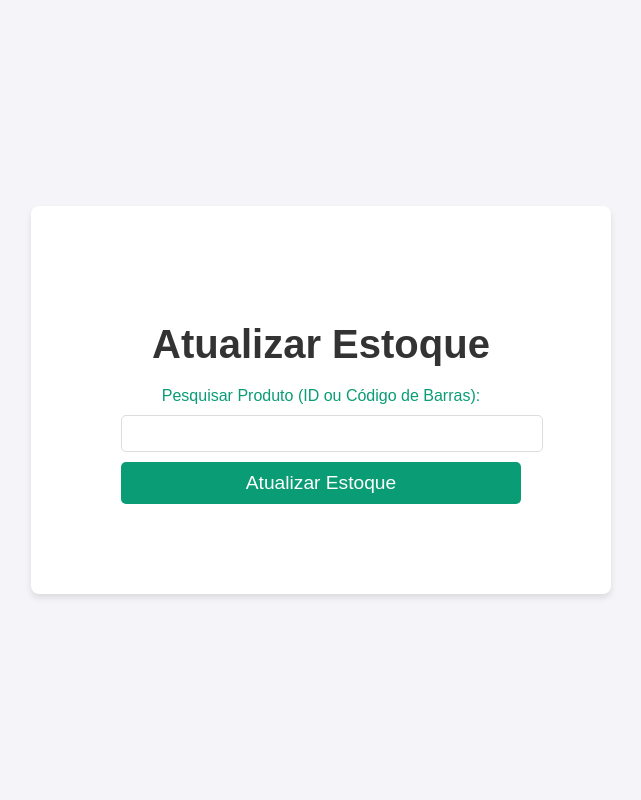
After one commit to NilsonAbrantes/SimaoFarma, a Django app: page /atualizar_estoque/ in a window 1280 px wide. The commit adds this page. Shown: the whole page, without its empty margins (319-960 px from the left). Run offline with Django 5.2, Linux system fonts and the light colour scheme.

Commit message:
atualizar esoque

```diff
--- a/farmacia/vendas/templates/html/home.html
+++ b/farmacia/vendas/templates/html/home.html
@@ -78,6 +78,7 @@
       <a href="{% url 'cadastrar_produto' %}">Cadastrar Produto</a>
       <a href="{% url 'realizar_venda' %}">Realizar Venda</a>
       <a href="{% url 'relatorio_vendas' %}">Relatórios de Vendas</a>
+      <li><a href="{% url 'atualizar_estoque' %}">Atualizar Estoque</a></li>
     </div>
   </div>
 </body>
--- /dev/null
+++ b/farmacia/vendas/templates/html/produtos/atualizar_estoque.html
@@ -0,0 +1,130 @@
+<!DOCTYPE html>
+<html lang="pt-br">
+
+<head>
+  <meta charset="UTF-8">
+  <meta name="viewport" content="width=device-width, initial-scale=1.0">
+  <title>Atualizar Estoque - Farmácia</title>
+  <!-- Link para carregar Font Awesome -->
+  <link rel="stylesheet" href="https://cdnjs.cloudflare.com/ajax/libs/font-awesome/6.7.2/css/all.min.css" integrity="sha512-Evv84Mr4kqVGRNSgIGL/F/aIDqQb7xQ2vcrdIwxfjThSH8CSR7PBEakCr51Ck+w+/U6swU2Im1vVX0SVk9ABhg==" crossorigin="anonymous" referrerpolicy="no-referrer" />
+  <style>
+    body {
+      font-family: Arial, sans-serif;
+      display: flex;
+      justify-content: center;
+      align-items: center;
+      height: 100vh;
+      margin: 0;
+      background-color: #f4f4f9;
+      color: #0a9c74;
+    }
+
+    .container {
+      text-align: center;
+      width: 400px;
+      padding: 90px;
+      background-color: white;
+      box-shadow: 0 4px 6px rgba(0, 0, 0, 0.1);
+      border-radius: 8px;
+    }
+
+    h1 {
+      font-size: 2.5em;
+      margin-bottom: 20px;
+      color: #333;
+    }
+
+    .nav-buttons {
+      display: flex;
+      justify-content: center;
+      gap: 20px;
+      margin-top: 30px;
+    }
+
+    .nav-buttons a {
+      background-color: #0a9c74;
+      color: white;
+      padding: 15px 30px;
+      text-decoration: none;
+      font-size: 1.2em;
+      border-radius: 8px;
+      box-shadow: 0 4px 6px rgba(0, 0, 0, 0.1);
+      transition: background-color 0.3s ease;
+    }
+
+    .nav-buttons a:hover {
+      background-color: #333;
+    }
+
+    .form-input {
+      width: 100%;
+      padding: 10px;
+      margin: 10px 0;
+      border: 1px solid #ddd;
+      border-radius: 5px;
+    }
+
+    .form-submit-btn {
+      background-color: #0a9c74;
+      color: white;
+      padding: 10px 20px;
+      font-size: 1.2em;
+      border-radius: 5px;
+      border: none;
+      cursor: pointer;
+      transition: background-color 0.3s ease;
+      width: 100%;
+    }
+
+    .form-submit-btn:hover {
+      background-color: #333;
+    }
+
+    .messages {
+      margin-bottom: 20px;
+      color: #0a9c74;
+    }
+  </style>
+</head>
+
+<body>
+  <div class="container">
+    <h1>Atualizar Estoque</h1>
+
+    <!-- Exibir mensagens de sucesso ou erro -->
+    {% if messages %}
+    <div class="messages">
+      {% for message in messages %}
+      <p>{{ message }}</p>
+      {% endfor %}
+    </div>
+    {% endif %}
+
+    <!-- Formulário para pesquisa de produto e atualização de estoque -->
+    <form method="POST">
+      {% csrf_token %}
+      <div>
+        <label for="pesquisa_produto">Pesquisar Produto (ID ou Código de Barras):</label>
+        <input type="text" name="pesquisa_produto" id="pesquisa_produto" class="form-input" required>
+        <button type="submit" class="form-submit-btn">Atualizar Estoque</button>
+      </div>
+
+      {% if produto %}
+      <h2>Produto Encontrado:</h2>
+      <p><strong>Nome:</strong> {{ produto.nome }}</p>
+      <p><strong>Preço:</strong> R$ {{ produto.preco }}</p>
+      <p><strong>Estoque Atual:</strong> {{ produto.estoque }}</p>
+
+      <div>
+        <label for="novo_estoque">Novo Estoque:</label>
+        <input type="number" name="novo_estoque" id="novo_estoque" class="form-input" min="0" required>
+      </div>
+
+      <!-- Botão de submit para enviar o formulário -->
+      <button type="submit" class="form-submit-btn">Atualizar Estoque</button>
+      {% endif %}
+    </form>
+  </div>
+</body>
+
+</html>
--- a/farmacia/vendas/urls.py
+++ b/farmacia/vendas/urls.py
@@ -7,4 +7,5 @@ urlpatterns = [
     path('realizar_venda/', views.realizar_venda, name='realizar_venda'),
     path('buscar_produto/', views.buscar_produto, name='buscar_produto'),
     path('relatorio_vendas/', views.relatorio_vendas, name='relatorio_vendas'),
+    path('atualizar_estoque/', views.atualizar_estoque, name='atualizar_estoque'),
 ]
--- a/farmacia/vendas/views.py
+++ b/farmacia/vendas/views.py
@@ -6,6 +6,8 @@ from django.contrib import messages
 from datetime import datetime
 from django.db.models import Sum, F
 import json
+from django.views.decorators.csrf import csrf_exempt
+from django import forms
 
 # Página inicial
 def home(request):
@@ -111,3 +113,38 @@ def relatorio_vendas(request):
         'inicio': inicio,
         'fim': fim,
     })
+
+# Atualizar estoque de produto
+def atualizar_estoque(request):
+    produto = None
+    if request.method == "POST":
+        pesquisa_produto = request.POST.get('pesquisa_produto')
+        novo_estoque = request.POST.get('novo_estoque')
+
+        if not pesquisa_produto:
+            messages.error(request, "Digite o código de barras ou ID do produto.")
+            return redirect('atualizar_estoque')
+
+        try:
+            # Tente buscar pelo código de barras primeiro
+            produto = Produto.objects.get(codigo_barras=pesquisa_produto)
+        except Produto.DoesNotExist:
+            try:
+                # Se não encontrar pelo código de barras, tente pelo ID
+                produto = Produto.objects.get(id=pesquisa_produto)
+            except Produto.DoesNotExist:
+                messages.error(request, "Produto não encontrado.")
+                return redirect('atualizar_estoque')
+
+        # Se o produto for encontrado e a quantidade for válida
+        if produto:
+            if novo_estoque is not None and novo_estoque.isdigit():
+                produto.estoque = int(novo_estoque)
+                produto.save()
+                messages.success(request, f"Estoque do produto {produto.nome} atualizado com sucesso!")
+                return redirect('home')
+            else:
+                messages.error(request, "Informe um valor válido para o estoque.")
+                return redirect('atualizar_estoque')
+
+    return render(request, 'html/produtos/atualizar_estoque.html', {'produto': produto})
```
